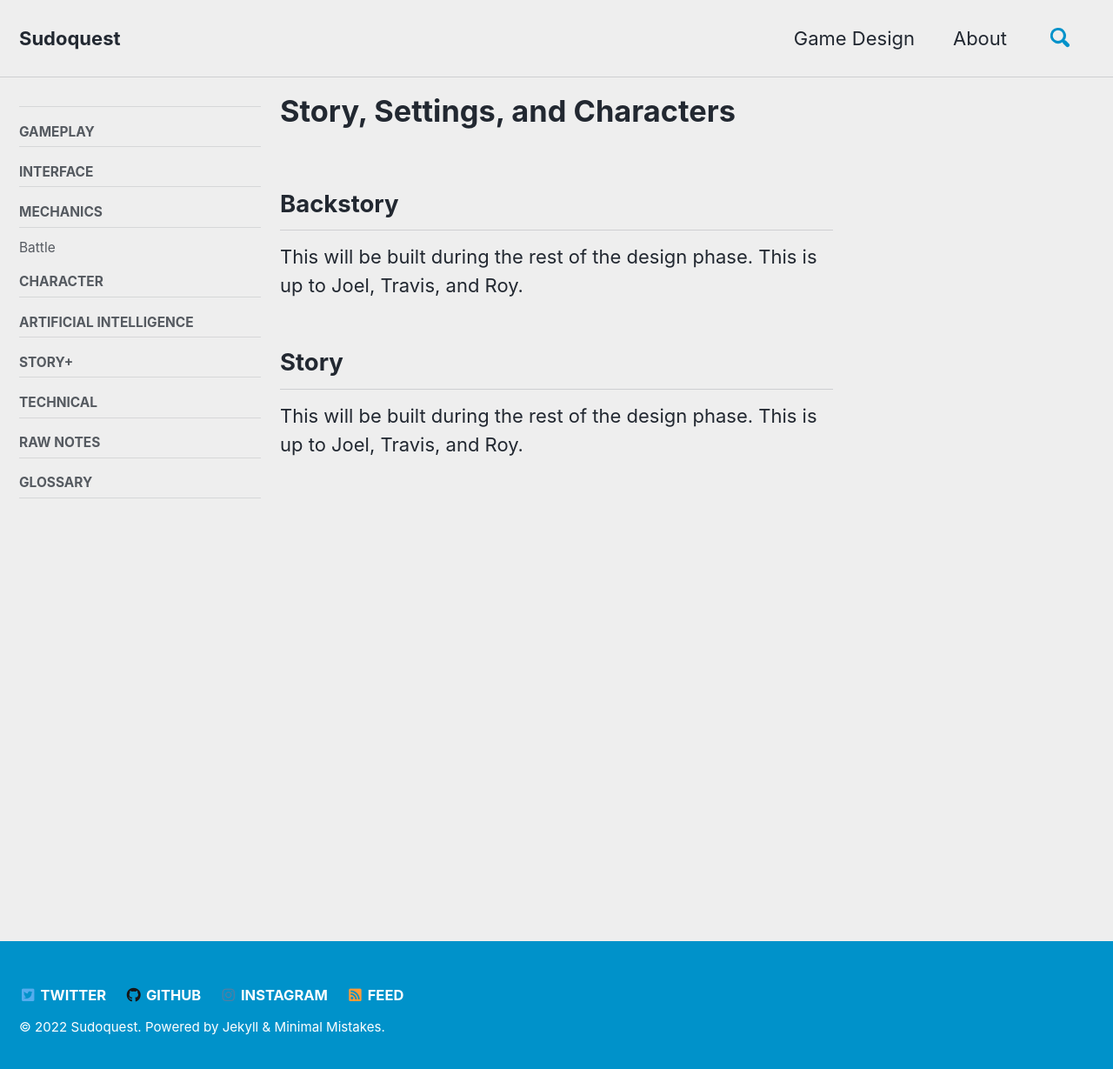
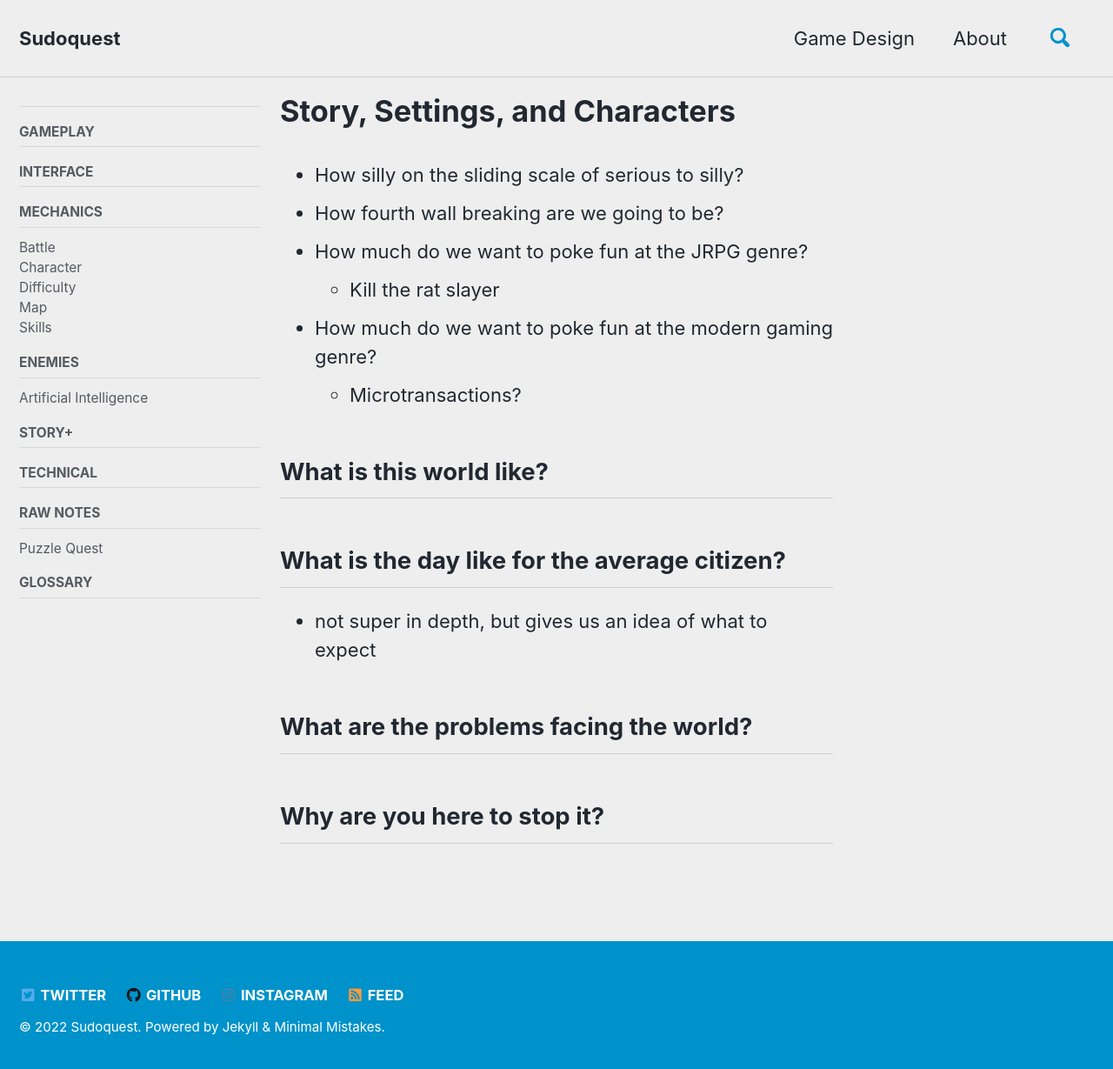
Before and after one commit to alyons/sudoquest_python, a Jekyll site: the page built from docs/_sudoquest/story.md, in a window 1280 px wide and 1237 px high. Shown: the top 1229 px of the window at 87% size. Built offline with Jekyll 4.4.1, drawn with Linux system fonts in a browser that asks for light colours; cached includes are drawn as plain includes.

Commit message:
chore: more stuffs

```diff
--- a/docs/_sudoquest/artificial_intelligence.md
+++ b/docs/_sudoquest/artificial_intelligence.md
@@ -1,5 +1,5 @@
 ---
-permalink: /gdd/ai/
+permalink: /gdd/enemies/ai/
 title: "Artificial Intelligence"
 ---
 
--- a/docs/_sudoquest/story.md
+++ b/docs/_sudoquest/story.md
@@ -3,10 +3,19 @@ permalink: /gdd/story/
 title: "Story, Settings, and Characters"
 ---
 
-## Backstory
+- How silly on the sliding scale of serious to silly?
+- How fourth wall breaking are we going to be?
+- How much do we want to poke fun at the JRPG genre?
+  - Kill the rat slayer
+- How much do we want to poke fun at the modern gaming genre?
+  - Microtransactions?
 
-This will be built during the rest of the design phase. This is up to Joel, Travis, and Roy.
+## What is this world like?
 
-## Story
+## What is the day like for the average citizen?
 
-This will be built during the rest of the design phase. This is up to Joel, Travis, and Roy.
+- not super in depth, but gives us an idea of what to expect
+
+## What are the problems facing the world?
+
+## Why are you here to stop it?
```
Also changed, not shown: docs/_data/navigation.yml (+16 -4 lines), docs/_sudoquest/character.md (added, +38 -0 lines), docs/_sudoquest/difficulty.md (+1 -1 lines), docs/_sudoquest/enemies.md (added, +8 -0 lines), docs/_sudoquest/levels.md (deleted, +0 -6 lines), docs/_sudoquest/map.md (added, +33 -0 lines), docs/_sudoquest/puzzle_quest.md (added, +35 -0 lines), docs/_sudoquest/quests.md (added, +19 -0 lines), docs/_sudoquest/raw_notes.md (+6 -28 lines).
